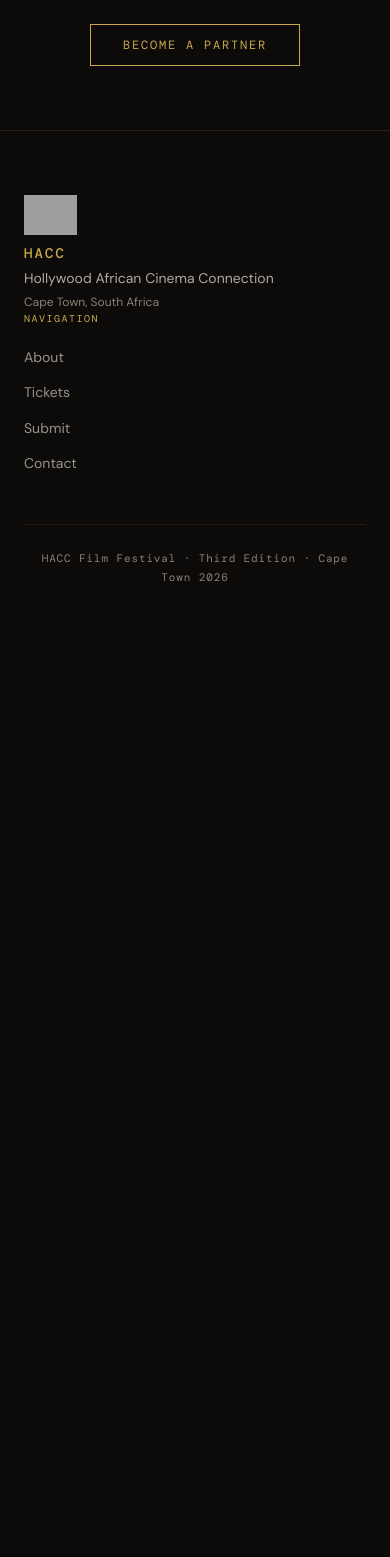
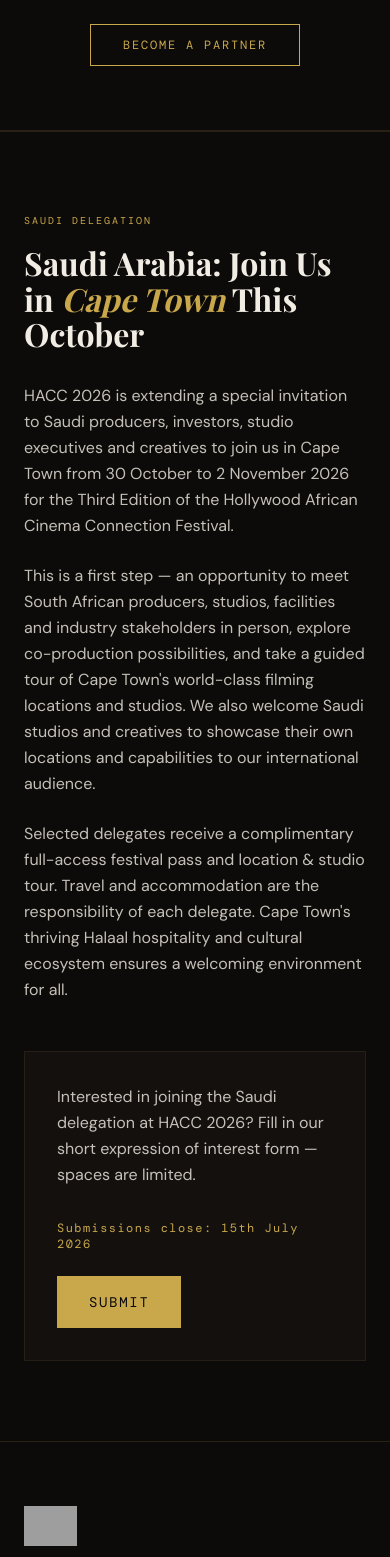
Before and after one commit to nafia007/hacc, a React (Vite) app: page / in a window 390 px wide. Shown: the part 6960-8517 px from the top of the page. Before the commit the page ends 7578 px from the top, so only its background shows below. Built offline with nearby package versions, Linux system fonts and the light colour scheme; grey boxes are pictures that could not be loaded; a web font is replaced by a local one.

Commit message:
Add Saudi Delegation page

```diff
--- a/src/App.tsx
+++ b/src/App.tsx
@@ -5,6 +5,7 @@
 import Submit from "@/sections/Submit";
 import Team from "@/sections/Team";
 import Sponsors from "@/sections/Sponsors";
+import SaudiDelegation from "@/sections/SaudiDelegation";
 import Footer from "@/sections/Footer";
 
 function App() {
@@ -18,6 +19,7 @@
         <Submit />
         <Team />
         <Sponsors />
+        <SaudiDelegation />
       </main>
       <Footer />
     </div>
--- a/src/sections/Navigation.tsx
+++ b/src/sections/Navigation.tsx
@@ -2,10 +2,10 @@
 import { motion, AnimatePresence } from "framer-motion";
 
 const navLinks = [
-
   { label: "Tickets", href: "#tickets" },
   { label: "Submit", href: "#submit" },
   { label: "About", href: "#about" },
+  { label: "Saudi Delegation", href: "#saudi-delegation" },
 ];
 
 export default function Navigation() {
--- /dev/null
+++ b/src/sections/SaudiDelegation.tsx
@@ -0,0 +1,94 @@
+import { useRef } from "react";
+import { motion, useInView } from "framer-motion";
+
+export default function SaudiDelegation() {
+  const sectionRef = useRef<HTMLElement>(null);
+  const isInView = useInView(sectionRef, { once: true, margin: "-100px" });
+
+  return (
+    <section
+      id="saudi-delegation"
+      ref={sectionRef}
+      className="relative py-20 lg:py-32 bg-deep"
+      style={{
+        borderTop: "1px solid rgba(201,168,76,0.15)",
+        borderBottom: "1px solid rgba(201,168,76,0.15)",
+      }}
+    >
+      <div className="max-w-[1200px] mx-auto px-6 lg:px-8">
+        <motion.div
+          initial={{ opacity: 0, y: 30 }}
+          animate={isInView ? { opacity: 1, y: 0 } : {}}
+          transition={{ duration: 0.6, ease: [0.25, 0.1, 0.25, 1] }}
+        >
+          <p className="font-mono text-[10px] tracking-[0.2em] uppercase text-gold mb-4">
+            Saudi Delegation
+          </p>
+          <h2
+            className="font-display font-bold text-cream leading-[1.1] mb-8"
+            style={{ fontSize: "clamp(2rem, 4vw, 3rem)" }}
+          >
+            Saudi Arabia: Join Us in{" "}
+            <span className="text-gold italic">Cape Town</span> This October
+          </h2>
+        </motion.div>
+
+        <div className="grid lg:grid-cols-[1fr_1fr] gap-12 lg:gap-20">
+          <motion.div
+            initial={{ opacity: 0, y: 20 }}
+            animate={isInView ? { opacity: 1, y: 0 } : {}}
+            transition={{ duration: 0.6, delay: 0.15 }}
+            className="space-y-6"
+          >
+            <p className="text-cream/80 leading-relaxed">
+              HACC 2026 is extending a special invitation to Saudi producers,
+              investors, studio executives and creatives to join us in Cape Town
+              from 30 October to 2 November 2026 for the Third Edition of the
+              Hollywood African Cinema Connection Festival.
+            </p>
+            <p className="text-cream/80 leading-relaxed">
+              This is a first step — an opportunity to meet South African
+              producers, studios, facilities and industry stakeholders in
+              person, explore co-production possibilities, and take a guided
+              tour of Cape Town&apos;s world-class filming locations and studios.
+              We also welcome Saudi studios and creatives to showcase their own
+              locations and capabilities to our international audience.
+            </p>
+            <p className="text-cream/80 leading-relaxed">
+              Selected delegates receive a complimentary full-access festival
+              pass and location &amp; studio tour. Travel and accommodation are
+              the responsibility of each delegate. Cape Town&apos;s thriving
+              Halaal hospitality and cultural ecosystem ensures a welcoming
+              environment for all.
+            </p>
+          </motion.div>
+
+          <motion.div
+            initial={{ opacity: 0, y: 20 }}
+            animate={isInView ? { opacity: 1, y: 0 } : {}}
+            transition={{ duration: 0.6, delay: 0.3 }}
+            className="space-y-6"
+          >
+            <div className="bg-ink/50 border border-gold/10 p-8 lg:p-10">
+              <p className="text-cream/80 leading-relaxed mb-8">
+                Interested in joining the Saudi delegation at HACC 2026? Fill in
+                our short expression of interest form — spaces are limited.
+              </p>
+              <p className="font-mono text-xs tracking-[0.12em] text-gold mb-6">
+                Submissions close: 15th July 2026
+              </p>
+              <a
+                href="https://form.jotform.com/261741725598064"
+                target="_blank"
+                rel="noopener noreferrer"
+                className="inline-block px-8 py-4 bg-gold text-deep font-mono text-sm tracking-[0.12em] uppercase hover:bg-gold-light transition-colors duration-300"
+              >
+                Submit
+              </a>
+            </div>
+          </motion.div>
+        </div>
+      </div>
+    </section>
+  );
+}
```
